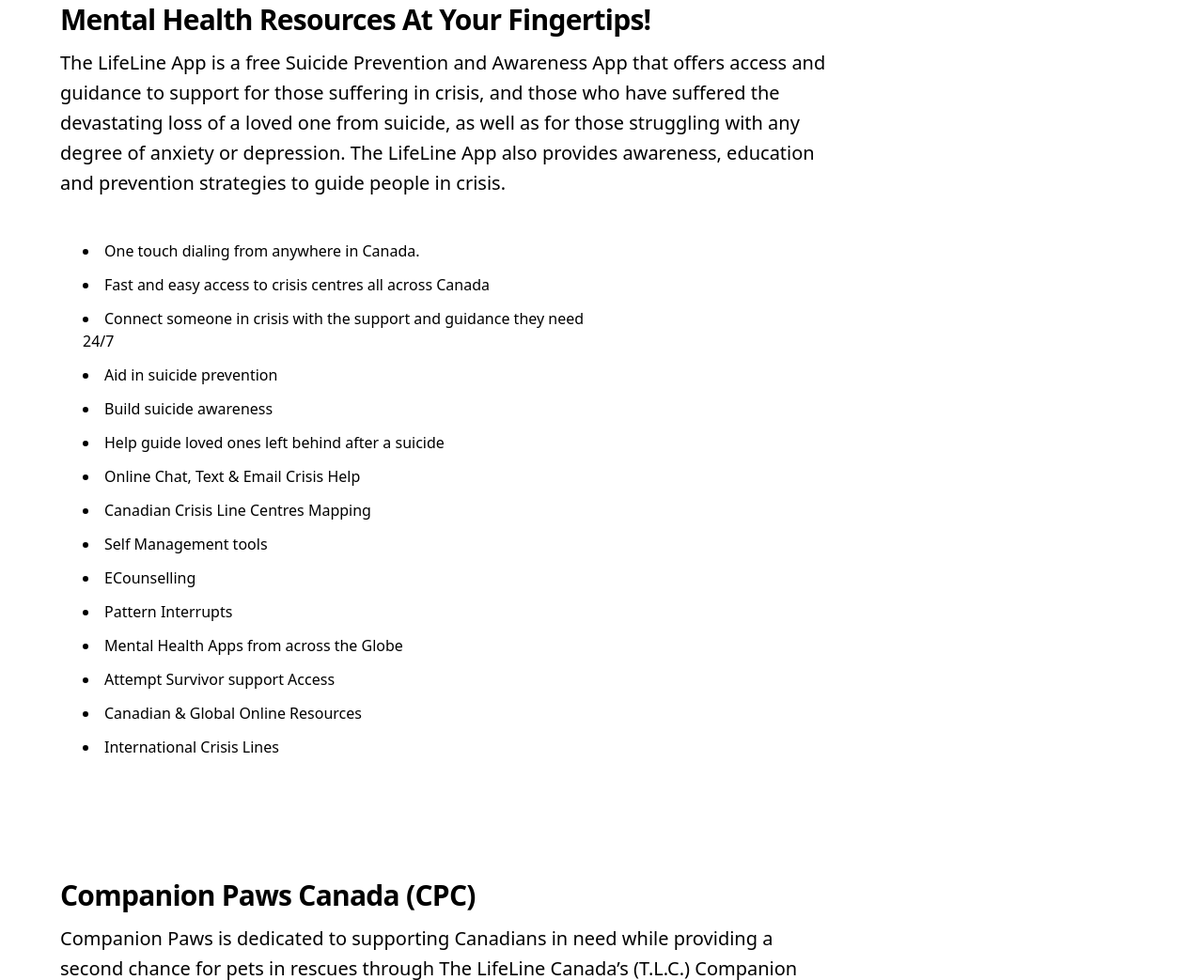
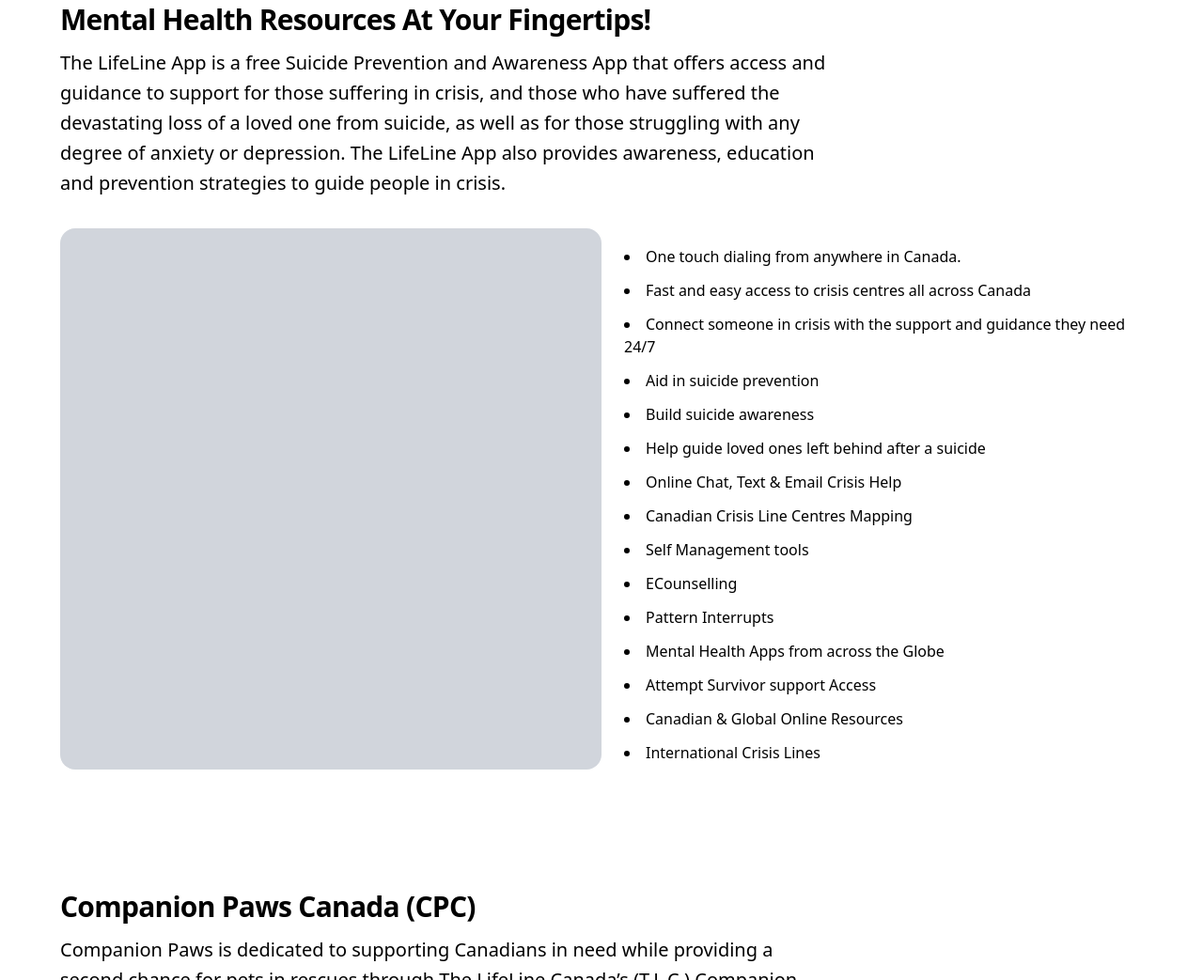
Before and after one commit to Justin-Bento/the-lifeline-canada-foundation, an Astro site: page / in a window 1280 px wide. Shown: the part 2584-3627 px from the top of the page at 94% size. Built offline with nearby package versions, Linux system fonts and the light colour scheme; Astro itself is replaced by a stand-in of ours.

Commit message:
refactor(layout): added placeholder image outline for layout purposes.

```diff
--- a/src/pages/index.astro
+++ b/src/pages/index.astro
@@ -81,6 +81,7 @@ const resources = [];
         prevention strategies to guide people in crisis.
       </p>
     </div>
+    <div class="w-full aspect-square bg-gray-300 rounded-2xl"></div>
     <figure class="col-span-2 lg:col-span-1 w-full flex justify-between gap-8">
       <ul class="list-disc list-inside [&>li]:ml-6 [&>li]:mt-3">
         <li class="">One touch dialing from anywhere in Canada.</li>
```
